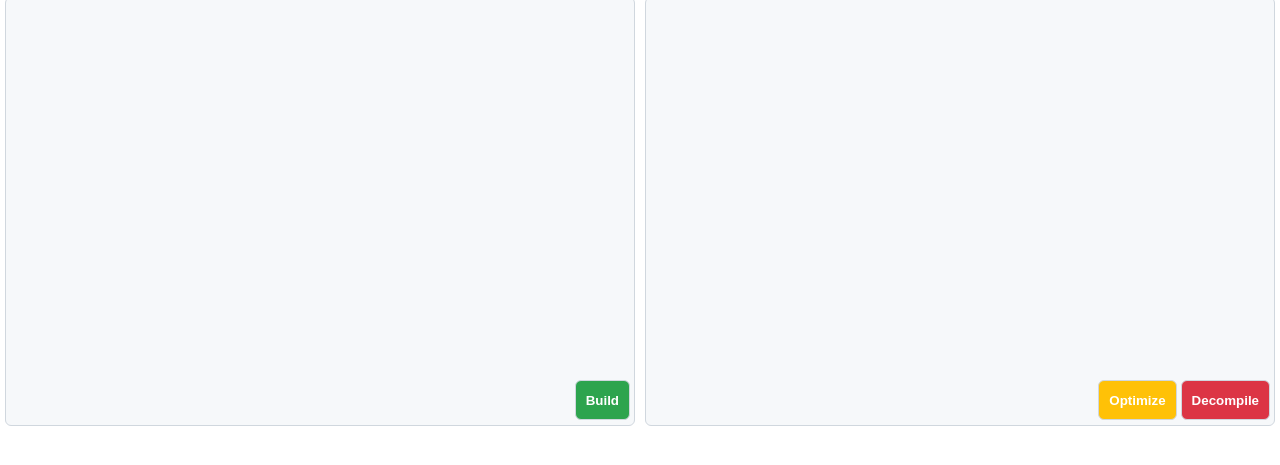
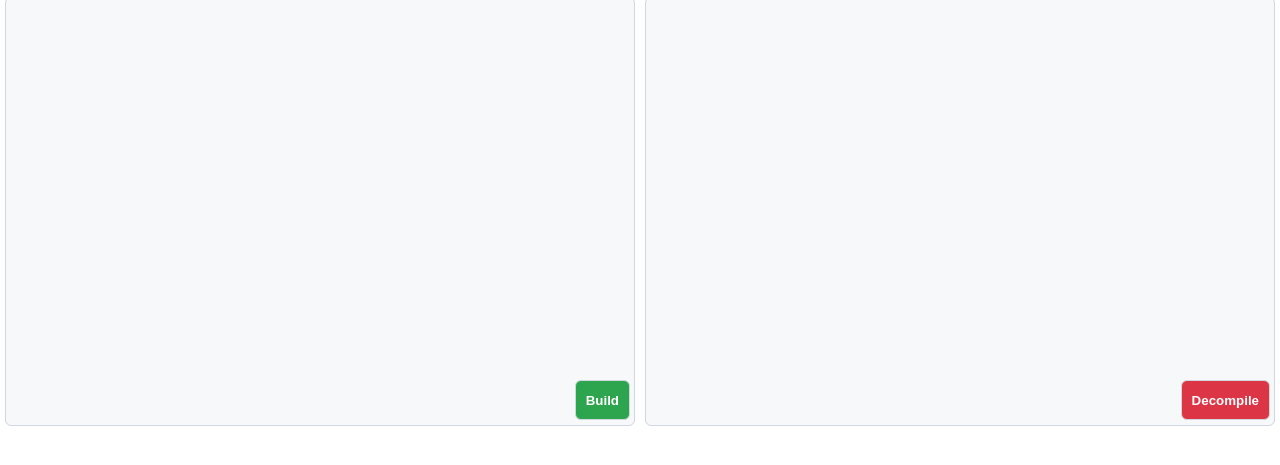
Before and after one commit to Antosser/brainfuck-compiler-web, a website: page index.html in a window 1280 px wide. Shown: the part 159-624 px from the top of the page. Drawn offline with nearby package versions, Linux system fonts and the light colour scheme.

Commit message:
Removed optimize button that for some reason doesn't work

```diff
--- a/index.html
+++ b/index.html
@@ -50,7 +50,7 @@
             </div>
             <textarea id="output" spellcheck="false"></textarea>
             <div class="buttons">
-                <button id="optimize">Optimize</button>
+                <!-- <button id="optimize">Optimize</button> -->
                 <button id="decompile">Decompile</button>
                 <!-- <button id="interpret">Interpret</button> -->
             </div>
```
